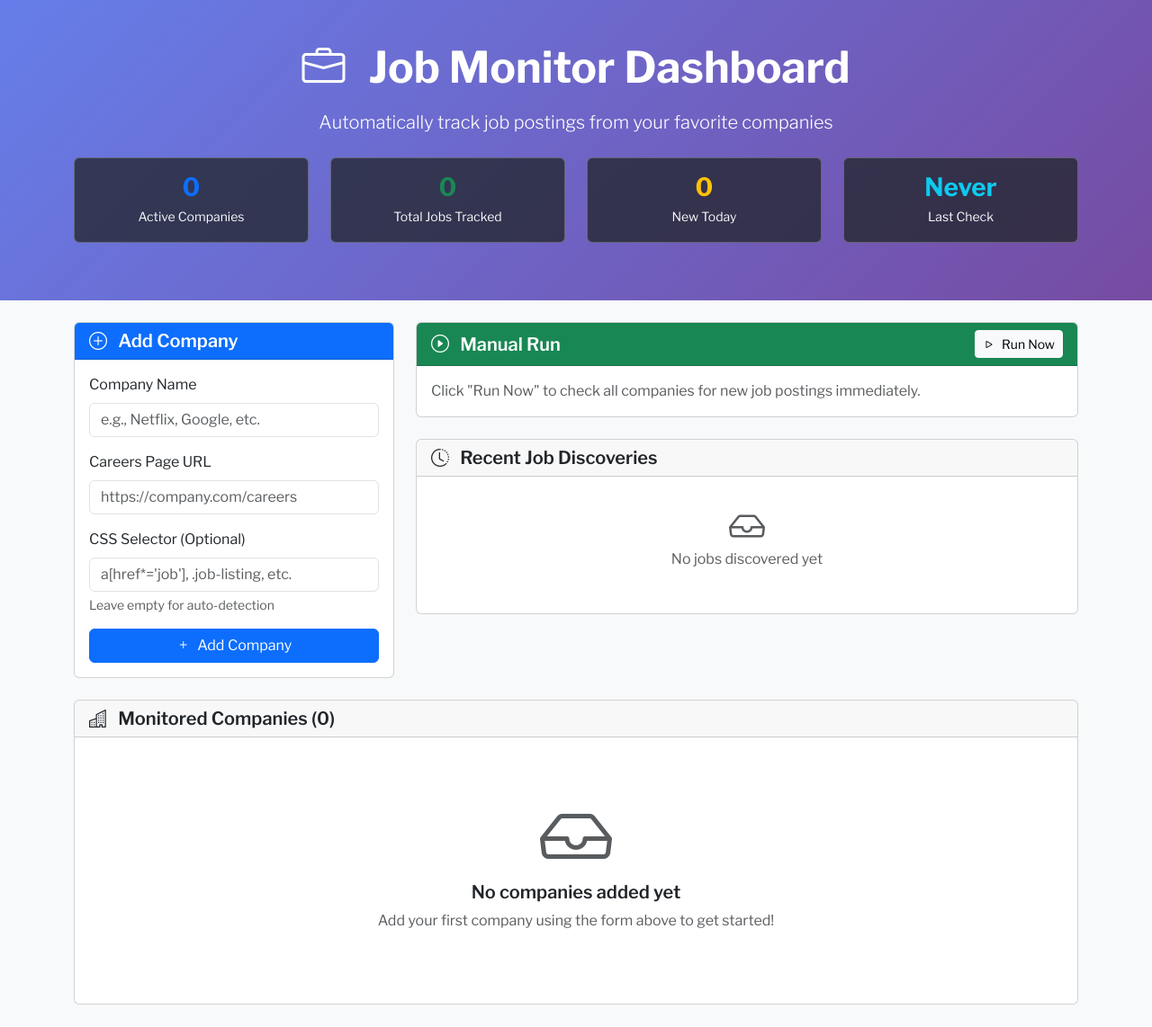
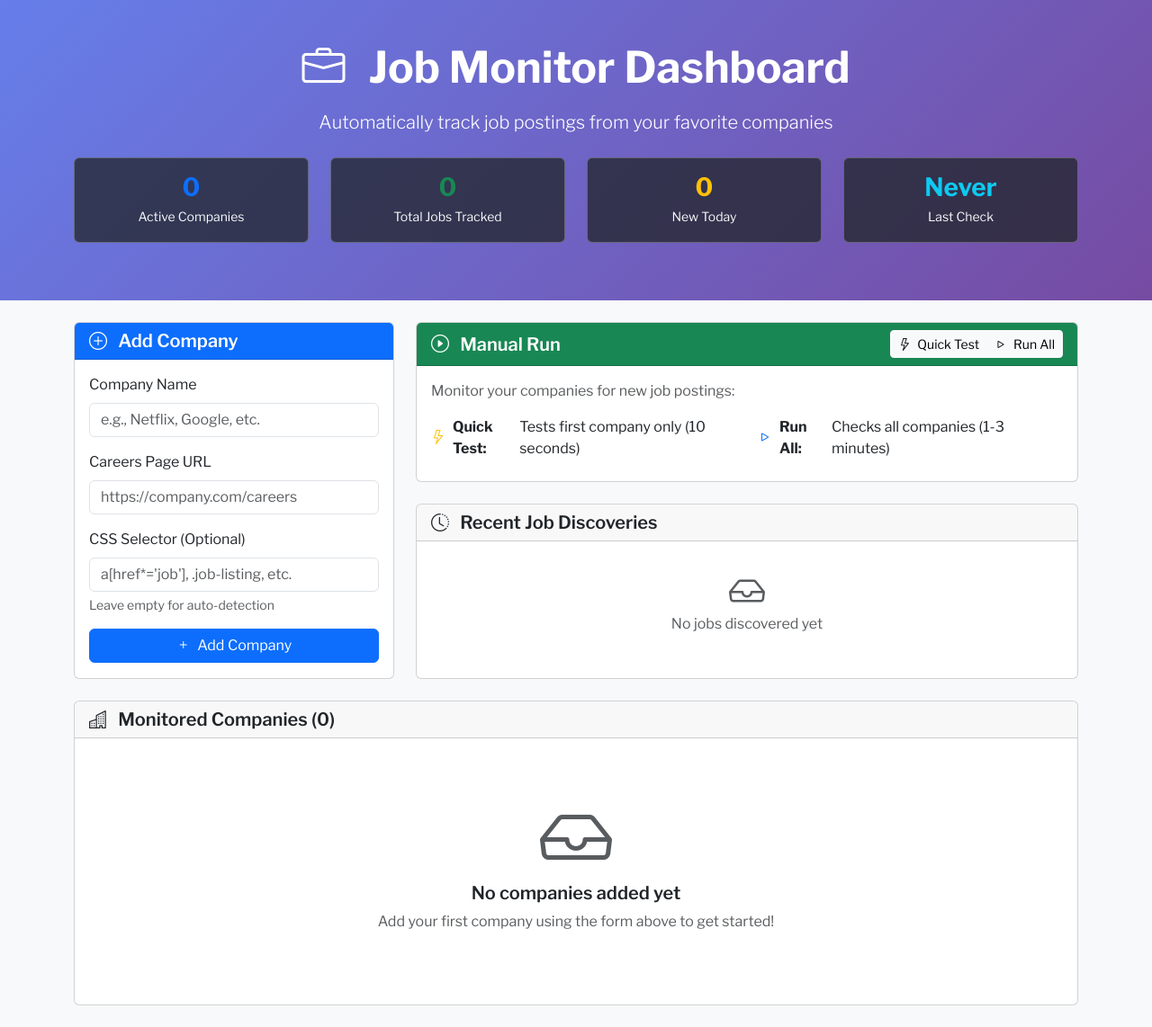
Before and after one commit to jsrothwell/job-monitor, a PHP site: page / in a window 1280 px wide. Shown: the part 57-1199 px from the top of the page at 90% size. Before the commit the page ends 1174 px from the top, so only its background shows below. Run offline with PHP 8.4, Linux system fonts and the light colour scheme; data that the repository does not hold is empty.

Commit message:
Update index.php

```diff
--- a/index.php
+++ b/index.php
@@ -1,5 +1,5 @@
 <?php
-// index.php - Main Application Interface (PHP 5.6+ Compatible)
+// index.php - Main Application Interface with Timeout Protection
 error_reporting(E_ALL);
 ini_set('display_errors', 1);
 
@@ -166,7 +166,7 @@ function getValue($array, $key, $default = 0) {
                     <i class="bi bi-tools me-1"></i>
                     Test Tool
                 </a>
-                <a class="nav-link" href="debug.php">
+                <a class="nav-link" href="scrape-debug.php">
                     <i class="bi bi-bug me-1"></i>
                     Debug
                 </a>
@@ -279,50 +279,56 @@ function getValue($array, $key, $default = 0) {
                             <i class="bi bi-play-circle me-2"></i>
                             Manual Run
                         </h5>
+                        <div class="btn-group" role="group">
+                            <button type="button" class="btn btn-light btn-sm" id="quickTestBtn" onclick="runQuickTest()">
+                                <i class="bi bi-lightning me-1"></i>
+                                Quick Test
+                            </button>
                             <button type="button" class="btn btn-light btn-sm" id="runBtn" onclick="startManualRun()">
                                 <i class="bi bi-play me-1"></i>
-                            Run Now
+                                Run All
                             </button>
+                        </div>
                     </div>
                     <div class="card-body">
                         <!-- Progress Section -->
                         <div id="progressSection" style="display: none;">
                             <div class="mb-3">
                                 <div class="d-flex justify-content-between align-items-center mb-2">
-                                    <span id="progressStatus">Initializing...</span>
-                                    <span id="progressPercent">0%</span>
+                                    <span id="progressStatus">Starting...</span>
+                                    <span id="progressTime">0s</span>
                                 </div>
                                 <div class="progress" style="height: 8px;">
                                     <div class="progress-bar progress-bar-striped progress-bar-animated"
                                          id="progressBar" role="progressbar" style="width: 0%"></div>
                                 </div>
-                                <small class="text-muted" id="progressDetails">Preparing to check companies...</small>
+                                <small class="text-muted" id="progressDetails">Initializing...</small>
                             </div>
 
-                            <!-- Live Stats -->
-                            <div class="row text-center" id="liveStats">
-                                <div class="col-3">
-                                    <div class="h6 text-primary" id="companiesChecked">0</div>
-                                    <small class="text-muted">Checked</small>
+                            <!-- Live Results -->
+                            <div id="liveResults" class="mt-3" style="display: none;">
+                                <h6>Live Results:</h6>
+                                <div id="companyResults"></div>
                             </div>
-                                <div class="col-3">
-                                    <div class="h6 text-success" id="newJobsFound">0</div>
-                                    <small class="text-muted">New Jobs</small>
                         </div>
-                                <div class="col-3">
-                                    <div class="h6 text-warning" id="errorsCount">0</div>
-                                    <small class="text-muted">Errors</small>
+
+                        <!-- Default Message -->
+                        <div id="defaultMessage">
+                            <p class="text-muted mb-3">Monitor your companies for new job postings:</p>
+                            <div class="row">
+                                <div class="col-md-6">
+                                    <div class="d-flex align-items-center mb-2">
+                                        <i class="bi bi-lightning text-warning me-2"></i>
+                                        <strong>Quick Test:</strong> Tests first company only (10 seconds)
                                     </div>
-                                <div class="col-3">
-                                    <div class="h6 text-info" id="timeElapsed">0s</div>
-                                    <small class="text-muted">Time</small>
+                                </div>
+                                <div class="col-md-6">
+                                    <div class="d-flex align-items-center mb-2">
+                                        <i class="bi bi-play text-primary me-2"></i>
+                                        <strong>Run All:</strong> Checks all companies (1-3 minutes)
                                     </div>
                                 </div>
                             </div>
-
-                        <!-- Results will be shown here after completion -->
-                        <div id="defaultMessage">
-                            <p class="text-muted mb-0">Click "Run Now" to check all companies for new job postings immediately.</p>
                         </div>
                     </div>
                 </div>
@@ -470,8 +476,8 @@ function getValue($array, $key, $default = 0) {
     <script src="https://cdn.jsdelivr.net/npm/bootstrap@5.3.2/dist/js/bootstrap.bundle.min.js"></script>
 
     <script>
-        let progressInterval;
         let startTime;
+        let progressTimer;
 
         function deleteCompany(id, name) {
             document.getElementById('deleteCompanyId').value = id;
@@ -479,194 +485,192 @@ function getValue($array, $key, $default = 0) {
             new bootstrap.Modal(document.getElementById('deleteModal')).show();
         }
 
+        function runQuickTest() {
+            const quickTestBtn = document.getElementById('quickTestBtn');
+            const progressSection = document.getElementById('progressSection');
+            const defaultMessage = document.getElementById('defaultMessage');
+
+            // Update UI
+            quickTestBtn.innerHTML = '<i class="bi bi-hourglass-split me-1"></i>Testing...';
+            quickTestBtn.disabled = true;
+
+            defaultMessage.style.display = 'none';
+            progressSection.style.display = 'block';
+
+            updateProgress('Testing first company...', 'Quick test in progress...', 50);
+
+            startTime = Date.now();
+            startProgressTimer();
+
+            // Test API first
+            fetch('api-monitor-robust.php?action=test')
+                .then(response => response.json())
+                .then(data => {
+                    if (data.error) {
+                        throw new Error(data.error);
+                    }
+                    // API works, run quick test
+                    return fetch('api-monitor-robust.php?action=quick_test');
+                })
+                .then(response => response.json())
+                .then(data => {
+                    clearInterval(progressTimer);
+
+                    if (data.error) {
+                        throw new Error(data.error);
+                    }
+
+                    const result = data.test_result;
+                    updateProgress('Test completed!', `${result.company}: ${result.success ? 'Success' : 'Failed'}`, 100);
+
+                    showQuickTestResult(result);
+
+                    setTimeout(() => {
+                        resetButtons();
+                        hideProgress();
+                    }, 5000);
+                })
+                .catch(error => {
+                    clearInterval(progressTimer);
+                    console.error('Quick test failed:', error);
+                    updateProgress('Test failed', error.message, 0);
+                    document.getElementById('progressBar').classList.add('bg-danger');
+
+                    setTimeout(() => {
+                        resetButtons();
+                        hideProgress();
+                    }, 5000);
+                });
+        }
+
         function startManualRun() {
             const runBtn = document.getElementById('runBtn');
             const progressSection = document.getElementById('progressSection');
             const defaultMessage = document.getElementById('defaultMessage');
 
-            // Update button state
+            // Update UI
             runBtn.innerHTML = '<i class="bi bi-hourglass-split me-1"></i>Running...';
             runBtn.disabled = true;
 
-            // Show progress section, hide default message
-            if (defaultMessage) defaultMessage.style.display = 'none';
+            defaultMessage.style.display = 'none';
             progressSection.style.display = 'block';
+            document.getElementById('liveResults').style.display = 'block';
 
-            // Reset progress
-            updateProgress(0, 'Starting monitoring...', 'Initializing job monitoring system...');
-            updateStats(0, 0, 0, 0);
+            updateProgress('Starting monitoring...', 'Connecting to companies...', 10);
 
             startTime = Date.now();
+            startProgressTimer();
 
-            // First test if API is working
-            fetch('api-monitor.php?action=test')
-                .then(response => {
-                    if (!response.ok) {
-                        throw new Error(`HTTP ${response.status}: ${response.statusText}`);
-                    }
-                    return response.text(); // Get as text first to debug
-                })
-                .then(text => {
-                    console.log('API test response:', text);
-                    try {
-                        const data = JSON.parse(text);
+            // Test API first
+            fetch('api-monitor-robust.php?action=test')
+                .then(response => response.json())
+                .then(data => {
                     if (data.error) {
                         throw new Error(data.error);
                     }
-                        // API is working, start the actual run
-                        startActualRun();
-                    } catch (e) {
-                        throw new Error('Invalid JSON response: ' + text.substring(0, 100));
-                    }
+                    updateProgress('Running full monitoring...', 'Checking all companies...', 20);
+
+                    // Run full monitoring
+                    return fetch('api-monitor-robust.php?action=run');
                 })
-                .catch(error => {
-                    console.error('API test failed:', error);
-                    showError('API Error: ' + error.message);
-                    resetButton();
-                });
-        }
+                .then(response => response.json())
+                .then(data => {
+                    clearInterval(progressTimer);
 
-        function startActualRun() {
-            updateProgress(10, 'Starting job monitoring...', 'Connecting to companies...');
-
-            fetch('api-monitor.php?action=run')
-                .then(response => {
-                    if (!response.ok) {
-                        throw new Error(`HTTP ${response.status}: ${response.statusText}`);
-                    }
-                    return response.text(); // Get as text first for debugging
-                })
-                .then(text => {
-                    console.log('Monitor response:', text);
-                    try {
-                        const data = JSON.parse(text);
                     if (data.error) {
                         throw new Error(data.error);
                     }
 
-                        // Simulate progress updates for better UX
-                        simulateProgress(data.results);
+                    const results = data.results;
+                    updateProgress('Monitoring completed!', data.message, 100);
 
-                    } catch (e) {
-                        throw new Error('Invalid JSON response: ' + text.substring(0, 200));
-                    }
-                })
-                .catch(error => {
-                    console.error('Monitor run failed:', error);
-                    showError('Monitoring Error: ' + error.message);
-                    resetButton();
-                });
-        }
+                    showFullResults(results);
 
-        function simulateProgress(results) {
-            const totalCompanies = results.companies_checked || 1;
-            let currentProgress = 10;
-
-            const progressStep = 80 / totalCompanies; // 80% for processing, 10% start, 10% finish
-
-            updateProgress(currentProgress, 'Processing companies...', `Checking ${totalCompanies} companies...`);
-
-            const progressTimer = setInterval(() => {
-                currentProgress += progressStep;
-                updateProgress(
-                    Math.min(currentProgress, 90),
-                    'Checking companies...',
-                    `Processing job listings...`
-                );
-
-                // Update live stats gradually
-                const elapsed = Math.floor((Date.now() - startTime) / 1000);
-                updateStats(
-                    Math.floor(currentProgress / progressStep),
-                    Math.floor((results.total_new_jobs || 0) * (currentProgress / 90)),
-                    results.errors || 0,
-                    elapsed
-                );
-
-                if (currentProgress >= 90) {
-                    clearInterval(progressTimer);
-                    completeRun(results);
-                }
-            }, 1000);
-        }
-
-        function updateProgress(percent, status, details) {
-            document.getElementById('progressBar').style.width = percent + '%';
-            document.getElementById('progressPercent').textContent = Math.round(percent) + '%';
-            document.getElementById('progressStatus').textContent = status;
-            document.getElementById('progressDetails').textContent = details;
-        }
-
-        function updateStats(checked, jobs, errors, elapsed) {
-            document.getElementById('companiesChecked').textContent = checked;
-            document.getElementById('newJobsFound').textContent = jobs;
-            document.getElementById('errorsCount').textContent = errors;
-            document.getElementById('timeElapsed').textContent = elapsed + 's';
-        }
-
-        function completeRun(results) {
-            updateProgress(100, 'Completed!', results.message || 'Job monitoring completed successfully');
-            updateStats(
-                results.companies_checked || 0,
-                results.total_new_jobs || 0,
-                results.errors || 0,
-                Math.floor((Date.now() - startTime) / 1000)
-            );
-
-            const runBtn = document.getElementById('runBtn');
-            runBtn.innerHTML = '<i class="bi bi-check-circle me-1"></i>Completed';
-            runBtn.classList.remove('btn-light');
-            runBtn.classList.add('btn-success');
-
-            // Show completion message
-            if (results.total_new_jobs > 0) {
-                showCompletionMessage(`🎉 Found ${results.total_new_jobs} new jobs!`, 'success');
-            } else {
-                showCompletionMessage('✅ Monitoring completed - no new jobs found', 'info');
-            }
-
-            // Reset button after 5 seconds
                     setTimeout(() => {
-                resetButton();
-                // Reload page if new jobs were found
+                        resetButtons();
                         if (results.total_new_jobs > 0) {
                             setTimeout(() => location.reload(), 2000);
                         }
                     }, 5000);
+                })
+                .catch(error => {
+                    clearInterval(progressTimer);
+                    console.error('Monitoring failed:', error);
+                    updateProgress('Monitoring failed', error.message, 0);
+                    document.getElementById('progressBar').classList.add('bg-danger');
+
+                    setTimeout(() => {
+                        resetButtons();
+                        hideProgress();
+                    }, 5000);
+                });
         }
 
-        function showError(message) {
-            updateProgress(0, 'Error', message);
-            document.getElementById('progressBar').classList.add('bg-danger');
-            showCompletionMessage('❌ ' + message, 'danger');
+        function updateProgress(status, details, percent) {
+            document.getElementById('progressStatus').textContent = status;
+            document.getElementById('progressDetails').textContent = details;
+            document.getElementById('progressBar').style.width = percent + '%';
         }
 
-        function showCompletionMessage(message, type) {
-            const alertDiv = document.createElement('div');
-            alertDiv.className = `alert alert-${type} alert-dismissible fade show mt-3`;
-            alertDiv.innerHTML = `
-                ${message}
-                <button type="button" class="btn-close" data-bs-dismiss="alert"></button>
-            `;
-            document.getElementById('progressSection').appendChild(alertDiv);
+        function startProgressTimer() {
+            progressTimer = setInterval(() => {
+                const elapsed = Math.floor((Date.now() - startTime) / 1000);
+                document.getElementById('progressTime').textContent = elapsed + 's';
+            }, 1000);
         }
 
-        function resetButton() {
+        function showQuickTestResult(result) {
+            const resultsDiv = document.getElementById('companyResults');
+            resultsDiv.innerHTML = `
+                <div class="alert alert-${result.success ? 'success' : 'warning'} alert-sm">
+                    <strong>${result.company}:</strong>
+                    ${result.success ? `✅ Found ${result.job_count} jobs` : `❌ ${result.error || 'Failed to scrape'}`}
+                    <small class="d-block">Duration: ${result.duration}s</small>
+                </div>
+            `;
+        }
+
+        function showFullResults(results) {
+            const resultsDiv = document.getElementById('companyResults');
+            let html = `
+                <div class="alert alert-info alert-sm mb-2">
+                    <strong>Summary:</strong> ${results.companies_checked} companies checked,
+                    ${results.total_new_jobs} new jobs found, ${results.errors} errors
+                </div>
+            `;
+
+            if (results.details) {
+                Object.keys(results.details).forEach(company => {
+                    const detail = results.details[company];
+                    html += `
+                        <div class="alert alert-${detail.success ? 'success' : 'warning'} alert-sm">
+                            <strong>${company}:</strong>
+                            ${detail.success ? `✅ ${detail.new_jobs} new jobs` : `❌ ${detail.error}`}
+                            <small class="d-block">Duration: ${detail.duration}s</small>
+                        </div>
+                    `;
+                });
+            }
+
+            resultsDiv.innerHTML = html;
+        }
+
+        function resetButtons() {
             const runBtn = document.getElementById('runBtn');
-            runBtn.innerHTML = '<i class="bi bi-play me-1"></i>Run Now';
+            const quickTestBtn = document.getElementById('quickTestBtn');
+
+            runBtn.innerHTML = '<i class="bi bi-play me-1"></i>Run All';
             runBtn.disabled = false;
-            runBtn.classList.remove('btn-success');
-            runBtn.classList.add('btn-light');
 
-            // Reset progress bar color
-            document.getElementById('progressBar').classList.remove('bg-danger');
+            quickTestBtn.innerHTML = '<i class="bi bi-lightning me-1"></i>Quick Test';
+            quickTestBtn.disabled = false;
+        }
 
-            // Hide progress section after a delay
+        function hideProgress() {
             setTimeout(() => {
                 document.getElementById('progressSection').style.display = 'none';
-                if (document.getElementById('defaultMessage')) {
                 document.getElementById('defaultMessage').style.display = 'block';
-                }
+                document.getElementById('progressBar').classList.remove('bg-danger');
             }, 3000);
         }
 
@@ -677,9 +681,8 @@ function getValue($array, $key, $default = 0) {
             btn.disabled = true;
         });
 
-        // Debug: Test API when page loads
-        console.log('Testing API connection...');
-        fetch('api-monitor.php?action=test')
+        // Debug: Test API on page load
+        fetch('api-monitor-robust.php?action=test')
             .then(response => response.json())
             .then(data => console.log('API test successful:', data))
             .catch(error => console.log('API test failed:', error));
```
Lines whose indentation alone changed are shown as unchanged.
